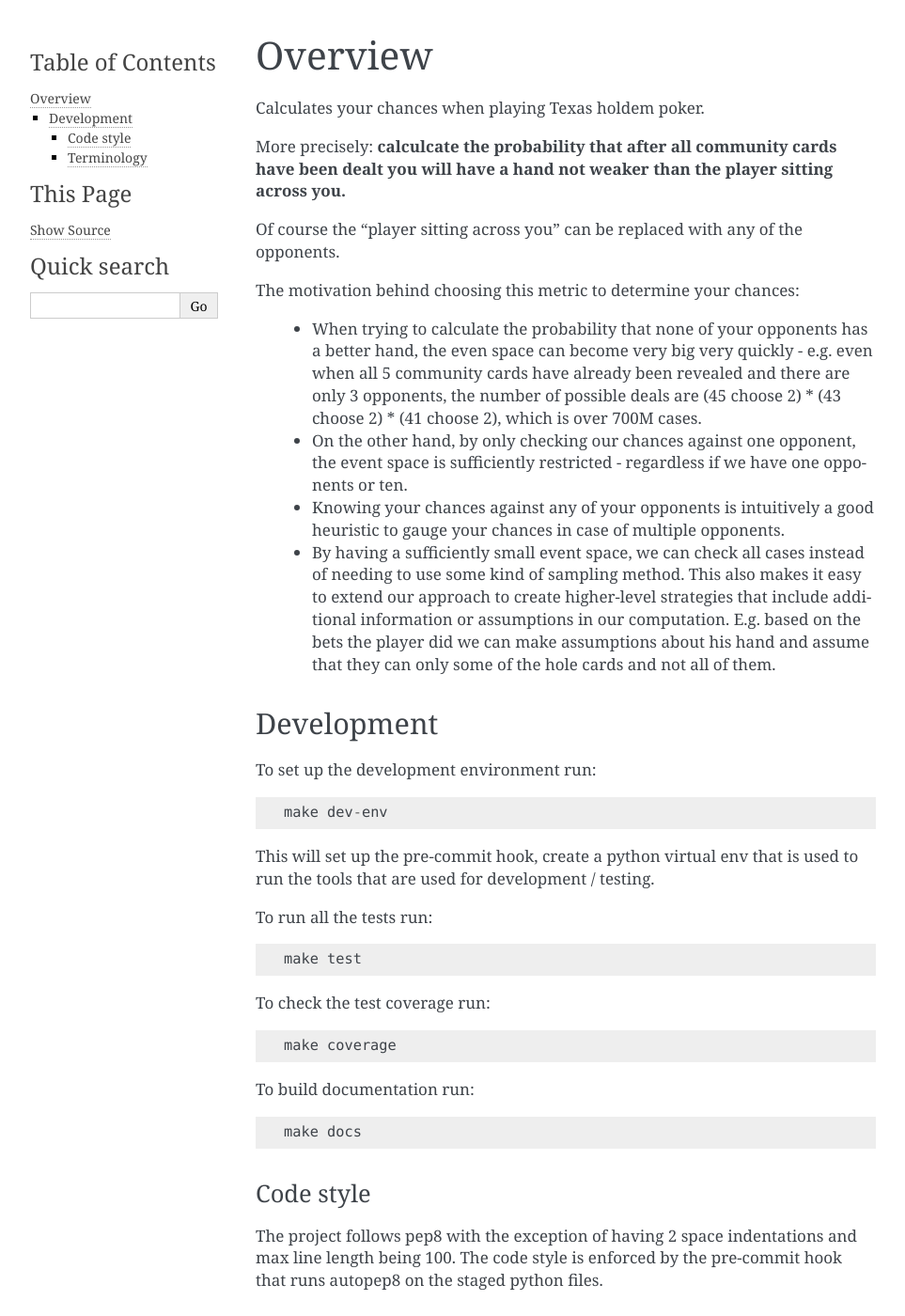
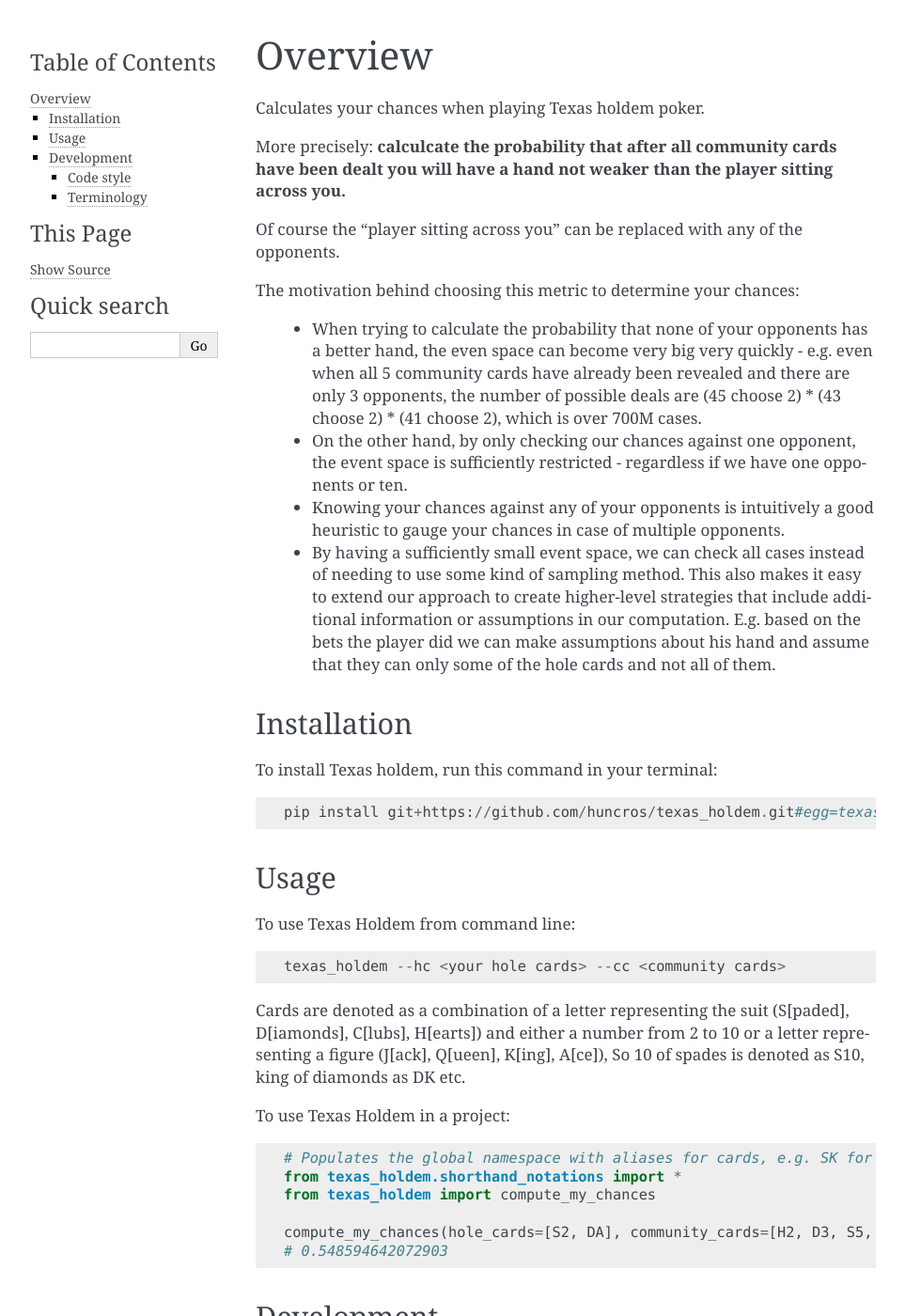
Before and after one commit to huncros/texas_holdem, a Sphinx documentation site: the page built from docs/readme.rst, in a window 1280 px wide and 1400 px high. Shown: the whole window at 94% size, without its empty margins (148-1111 px from the left). Built offline with Sphinx 7.4.7, drawn with Linux system fonts in a browser that asks for light colours.

Commit message:
fix download command + put installation and usage into README instead of separate files

```diff
--- a/README.rst
+++ b/README.rst
@@ -25,6 +25,36 @@
     additional information or assumptions in our computation.
     E.g. based on the bets the player did we can make assumptions about his hand and
     assume that they can only some of the hole cards and not all of them.
+
+
+Installation
+============
+
+To install Texas holdem, run this command in your terminal::
+
+    pip install git+https://github.com/huncros/texas_holdem.git#egg=texas_holdem
+
+
+Usage
+=====
+
+To use Texas Holdem from command line::
+
+    texas_holdem --hc <your hole cards> --cc <community cards>
+
+Cards are denoted as a combination of a letter representing the suit (S[paded], D[iamonds], C[lubs],
+H[earts]) and either a number from 2 to 10 or a letter representing a figure (J[ack], Q[ueen],
+K[ing], A[ce]), So 10 of spades is denoted as S10, king of diamonds as DK etc.
+
+
+To use Texas Holdem in a project::
+
+  # Populates the global namespace with aliases for cards, e.g. SK for king of spades.
+  from texas_holdem.shorthand_notations import *
+  from texas_holdem import compute_my_chances
+
+  compute_my_chances(hole_cards=[S2, DA], community_cards=[H2, D3, S5, C9])
+  # 0.548594642072903
 
 
 Development
--- a/docs/index.rst
+++ b/docs/index.rst
@@ -6,8 +6,6 @@
    :caption: Contents:
 
    readme
-   installation
-   usage
    glossary
    references/index
    authors
```
Also changed, not shown: docs/installation.rst (deleted, +0 -51 lines), docs/usage.rst (deleted, +0 -21 lines).
